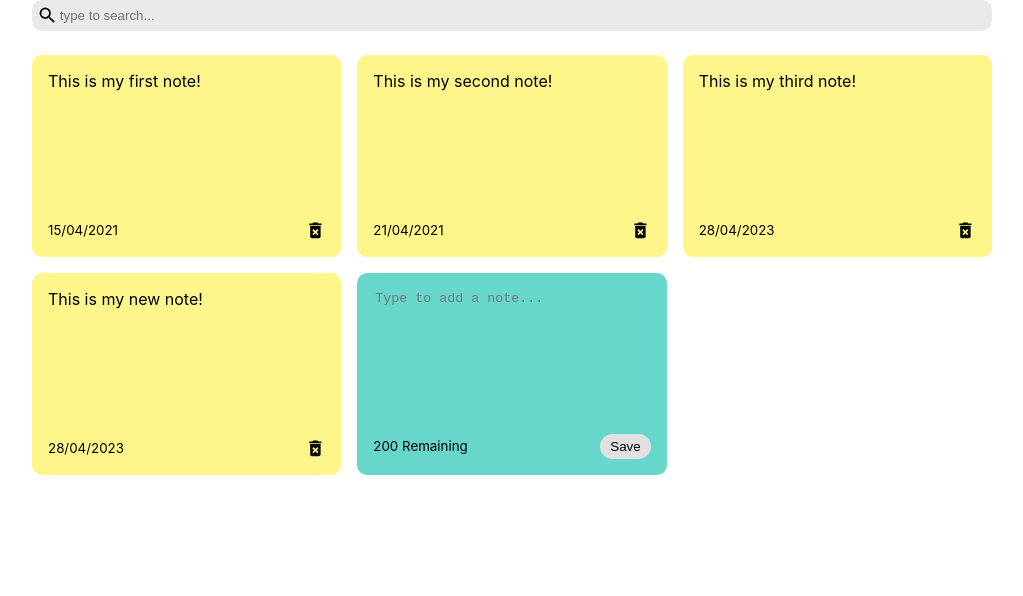
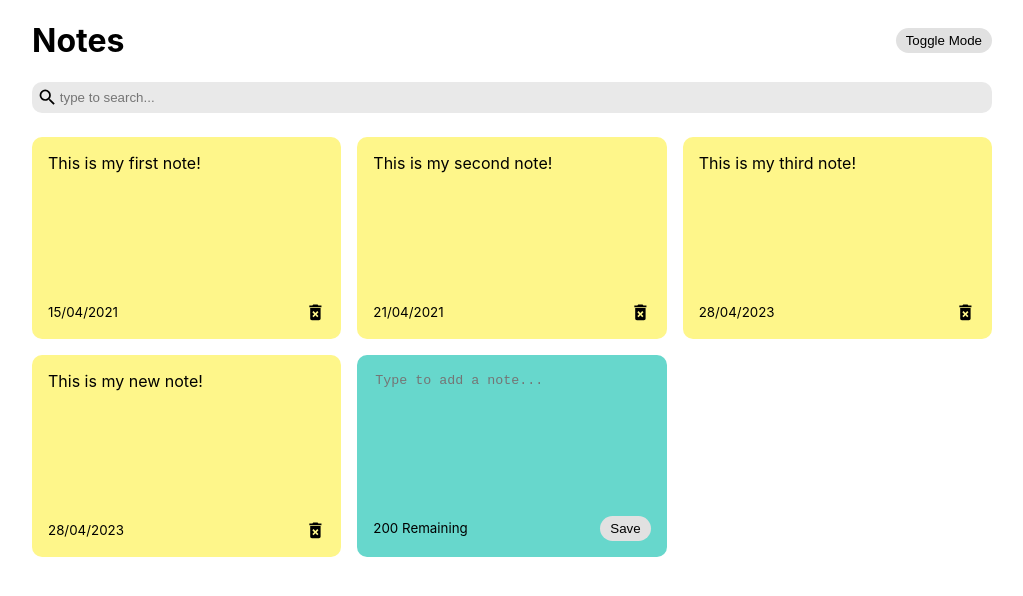
Before and after one commit to jamieleef/react-notes-app, a React (Create React App) app: page / in a window 1280 px wide. Shown: the top 596 px of the page, without its empty margins (128-1151 px from the left). Built offline with nearby package versions, Linux system fonts and the light colour scheme; the HTML template or start-up script is replaced by a standard one.

Commit message:
Dark Mode Toggle

```diff
--- a/src/App.js
+++ b/src/App.js
@@ -2,6 +2,7 @@
 import { nanoid } from "nanoid";
 import NotesList from "./components/NotesList";
 import Search from "./components/Search";
+import Header from "./components/Header";
 
 const App = () => {
     const [notes, setNotes] = useState([
@@ -29,6 +30,8 @@
 
     const [searchText, setSearchText] = useState("");
 
+    const [darkMode, setDarkMode] = useState(false);
+
     const addNote = (text) => {
         const date = new Date();
         const newNote = {
@@ -46,7 +49,9 @@
     };
 
     return (
+        <div className={`${darkMode && 'dark-mode'}`} >
             <div className="container">
+                <Header handleToggleDarkMode={setDarkMode} />
                 <Search handleSearchNote={setSearchText} />
                 <NotesList
                     notes={notes.filter((note) =>
@@ -56,6 +61,7 @@
                     handleDeleteNote={deleteNote}
                 />
             </div>
+        </div>
     );
 };
 
--- /dev/null
+++ b/src/components/Header.js
@@ -0,0 +1,21 @@
+import React from "react";
+
+const Header = ({ handleToggleDarkMode }) => {
+    return (
+        <div className="header">
+            <h1>Notes</h1>
+            <button
+                onClick={() =>
+                    handleToggleDarkMode(
+                        (previousDarkMode) => !previousDarkMode
+                    )
+                }
+                className="save"
+            >
+                Toggle Mode
+            </button>
+        </div>
+    );
+};
+
+export default Header;
--- a/src/index.css
+++ b/src/index.css
@@ -12,12 +12,27 @@
         monospace;
 }
 
+.header {
+    display: flex;
+    align-items: center;
+    justify-content: space-between;
+}
+
+.dark-mode {
+    background-color: black;
+}
+
+.dark-mode h1 {
+    color: #fff;
+}
+
 .container {
     max-width: 960px;
     margin-right: auto;
     margin-left: auto;
     padding-right: 15px;
     padding-left: 15px;
+    min-height: 100vh;
 }
 
 .notes-list {
```
Lines whose indentation alone changed are shown as unchanged.
